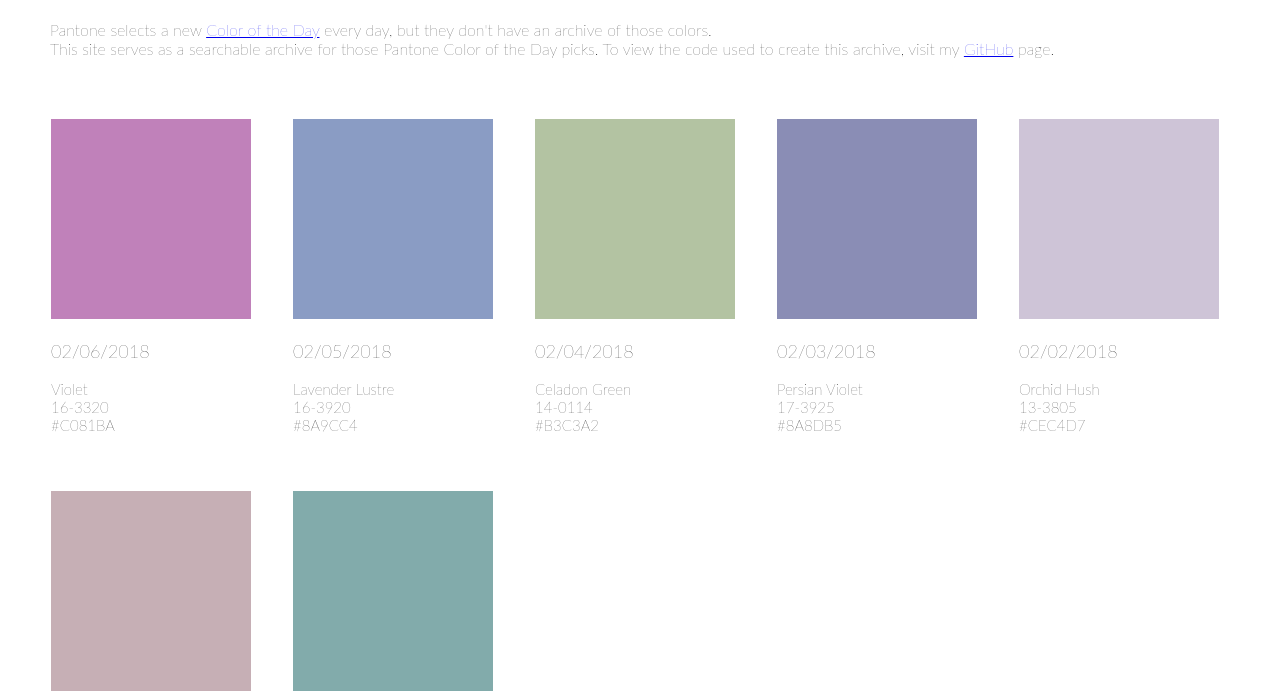
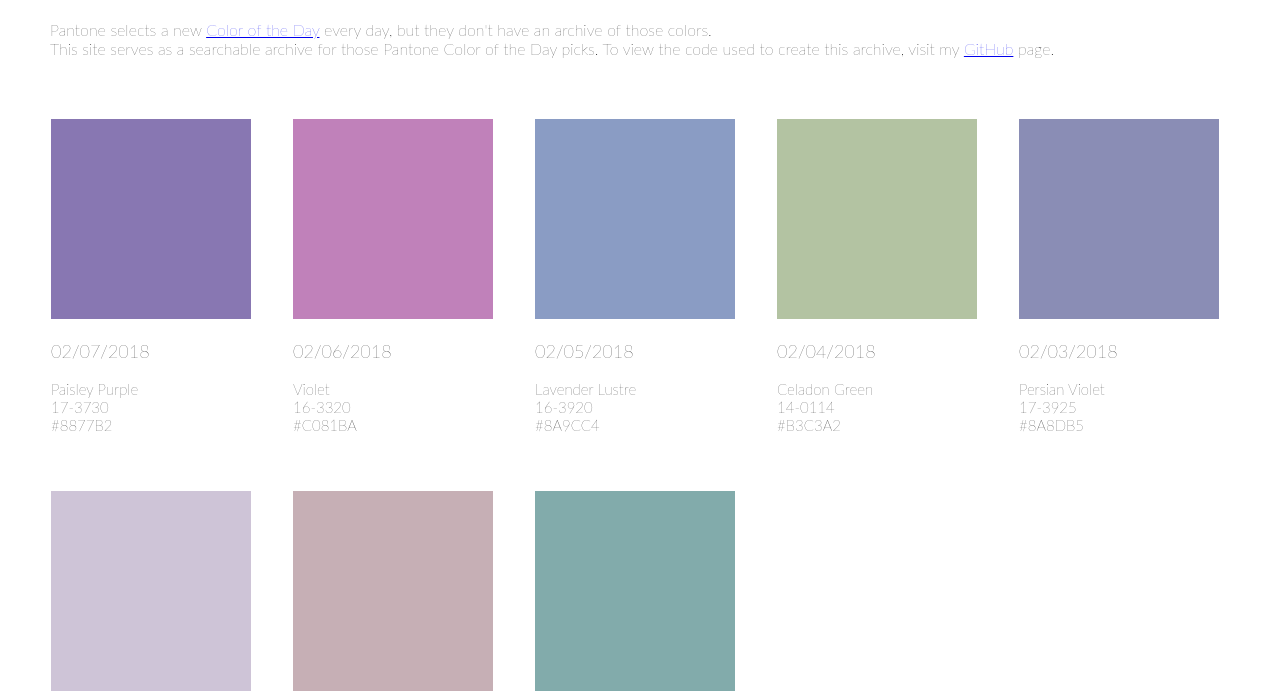
Before and after one commit to polk54/Pantone_ColorOfTheDay, a plain HTML site: page index.html in a window 1280 px wide. Shown: the part 112-805 px from the top of the page. Drawn offline with Linux system fonts and the light colour scheme.

Commit message:
Add files via upload

```diff
--- a/index.html
+++ b/index.html
@@ -36,6 +36,26 @@
 <!-- Color Section -->
 <div class="colors">
 
+<div class="color-item">
+<svg height="200" width="200">
+<rect fill="#8877B2" height="200" width="200" x="0" y="0">
+</rect>
+</svg>
+<div class="date">
+<p>
+    02/07/2018
+   </p>
+</div>
+<div class="text">
+<p>
+    Paisley Purple
+    <br/>
+    17-3730
+    <br/>
+    #8877B2
+    </p>
+</div>
+</div>
 <div class="color-item">
 <svg height="200" width="200">
 <rect fill="#C081BA" height="200" width="200" x="0" y="0">
```
